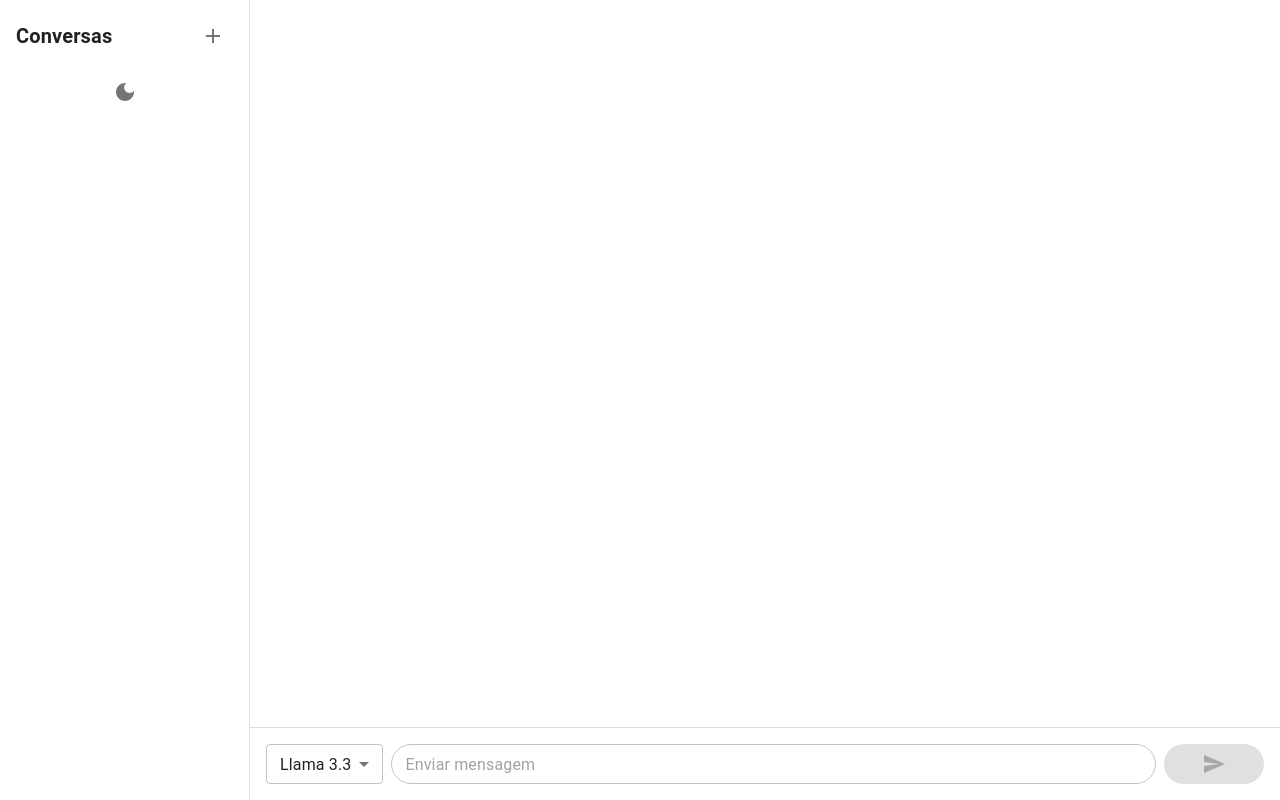
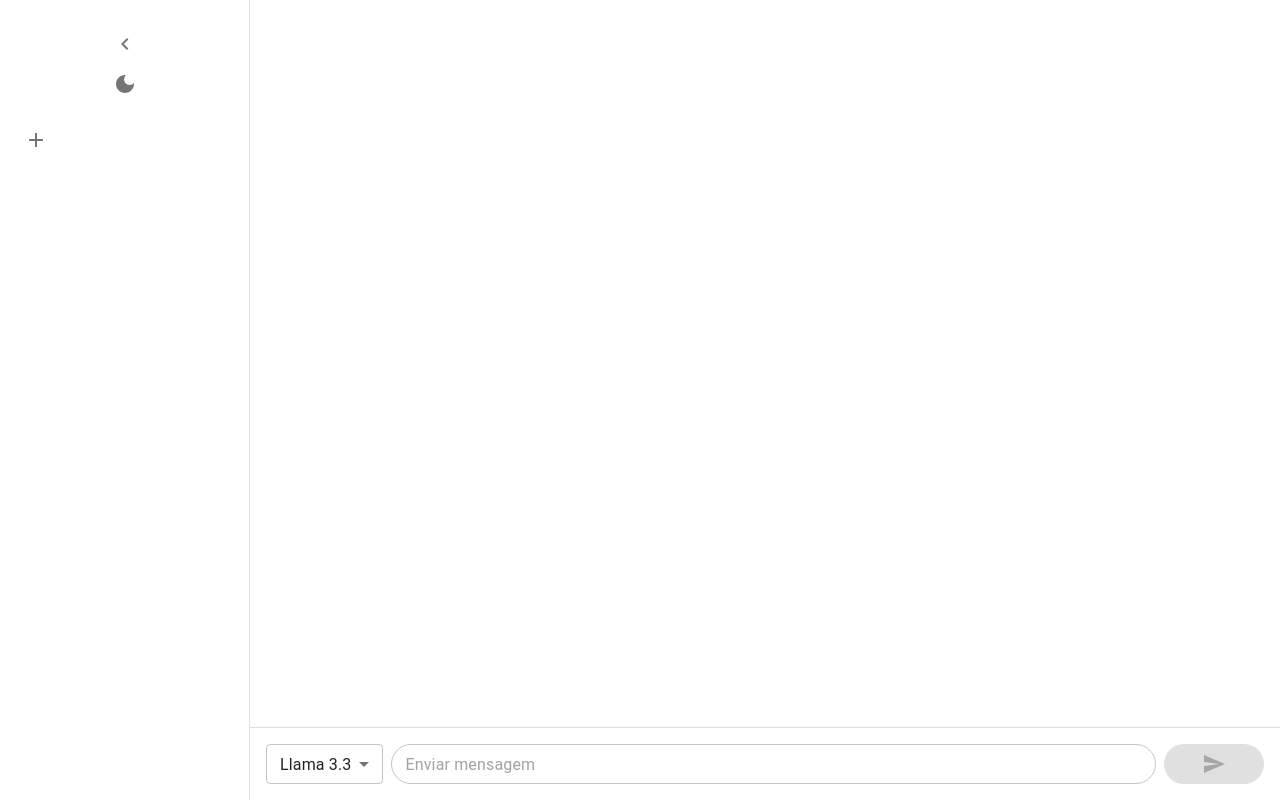
Before and after one commit to martinsagabriel/groqlin-ai, a React (Create React App) app: page / in a window 1280 px wide. Built offline with nearby package versions, Linux system fonts and the light colour scheme.

Commit message:
created the close sidebar button

```diff
--- a/src/App.js
+++ b/src/App.js
@@ -18,8 +18,11 @@ import {
   TextField,
   createTheme,
   ThemeProvider,
-  CssBaseline
+  CssBaseline,
+  IconButton
 } from '@mui/material';
+
+import MenuIcon from '@mui/icons-material/Menu';
 
 // Estilos globais
 import './theme.css';
@@ -52,6 +55,9 @@ const App = () => {
   // Tema claro/escuro
   const [isDarkMode, setIsDarkMode] = useState(storedDarkMode);
 
+  // Sidebar
+  const [sidebarOpen, setSidebarOpen] = useState(true);
+
   // Modelos disponíveis
   const models = [
     { name: 'Llama 3.3', value: 'llama-3.3-70b-versatile' },
@@ -60,7 +66,7 @@ const App = () => {
     { name: 'Gemma2', value: 'deepseek-coder-32b' },
     { name: 'Whisper', value: 'whisper-large-v3' },
     { name: 'Whisper Turbo', value: 'whisper-large-v3-turbo' },
-    { name: 'Qwen 2.5', value: 'qwen-2.5-32b'},
+    { name: 'Qwen 2.5', value: 'qwen-2.5-32b' },
   ];
 
   // Atualiza localStorage sempre que o array de conversas mudar
@@ -207,7 +213,8 @@ const App = () => {
           backgroundColor: 'background.default'
         }}
       >
-        {/* Sidebar (lista de conversas) */}
+        {/* Sidebar com controle de visibilidade */}
+        {sidebarOpen && (
           <Sidebar
             conversations={conversations}
             currentConversationId={currentConversationId}
@@ -218,13 +225,22 @@ const App = () => {
             setRenameDialogOpen={setRenameDialogOpen}
             setConversationToDelete={setConversationToDelete}
             setDeleteDialogOpen={setDeleteDialogOpen}
-          // Props para tema
             isDarkMode={isDarkMode}
             setIsDarkMode={setIsDarkMode}
+            onClose={() => setSidebarOpen(false)}
           />
+        )}
 
-        {/* Conteúdo principal: Mensagens e Input */}
+        {/* Conteúdo principal com botão para abrir sidebar */}
         <Box sx={{ flex: 1, display: 'flex', flexDirection: 'column' }}>
+          {!sidebarOpen && (
+            <IconButton
+              onClick={() => setSidebarOpen(true)}
+              sx={{ position: 'absolute', left: 8, top: 8 }}
+            >
+              <MenuIcon />
+            </IconButton>
+          )}
           <ChatWindow messages={messages} models={models} />
           <ChatInput
             selectedModel={selectedModel}
--- a/src/components/Sidebar.js
+++ b/src/components/Sidebar.js
@@ -8,7 +8,7 @@ import {
     ListItem,
     ListItemText
 } from '@mui/material';
-import { Add, Edit, Delete, DarkMode, LightMode } from '@mui/icons-material';
+import { Add, Edit, Delete, DarkMode, LightMode, ChevronLeft } from '@mui/icons-material';
 import dayjs from 'dayjs';
 
 const Sidebar = ({
@@ -22,7 +22,8 @@ const Sidebar = ({
     setConversationToDelete,
     setDeleteDialogOpen,
     isDarkMode,
-    setIsDarkMode
+    setIsDarkMode,
+    onClose
 }) => {
     return (
         <Paper
@@ -32,27 +33,22 @@ const Sidebar = ({
                 display: 'flex',
                 flexDirection: 'column',
                 borderRadius: 0,
-                // Usamos o papel no modo "inherit" para cores do tema
                 bgcolor: 'background.paper',
                 borderRight: '1px solid',
                 borderColor: 'divider'
             }}
             elevation={0}
         >
-            {/* Título e botão de nova conversa */}
+            {/* Botão de fechar na parte inferior */}
             <Box
                 sx={{
                     display: 'flex',
-                    justifyContent: 'space-between',
-                    alignItems: 'center',
-                    mb: 2
+                    justifyContent: 'center',
+                    pt: 1
                 }}
             >
-                <Typography variant="h6" sx={{ fontWeight: 'bold' }}>
-                    Conversas
-                </Typography>
-                <IconButton onClick={createNewConversation}>
-                    <Add />
+                <IconButton onClick={onClose}>
+                    <ChevronLeft />
                 </IconButton>
             </Box>
 
@@ -69,6 +65,24 @@ const Sidebar = ({
                     {isDarkMode ? <LightMode /> : <DarkMode />}
                 </IconButton>
             </Box>
+
+            {/* Título e botão de nova conversa */}
+            <Box
+                sx={{
+                    display: 'flex',
+                    justifyContent: 'space-between',
+                    alignItems: 'center',
+                    mb: 2
+                }}
+            >
+                {/* <Typography variant="h6" sx={{ fontWeight: 'bold' }}>
+                    Conversas
+                </Typography> */}
+                <IconButton onClick={createNewConversation}>
+                    <Add />
+                </IconButton>
+            </Box>
+
 
             {/* Lista de conversas */}
             <List sx={{ flex: 1, overflowY: 'auto' }}>
@@ -123,6 +137,7 @@ const Sidebar = ({
                     </ListItem>
                 ))}
             </List>
+
         </Paper>
     );
 };
```
Lines whose indentation alone changed are shown as unchanged.
